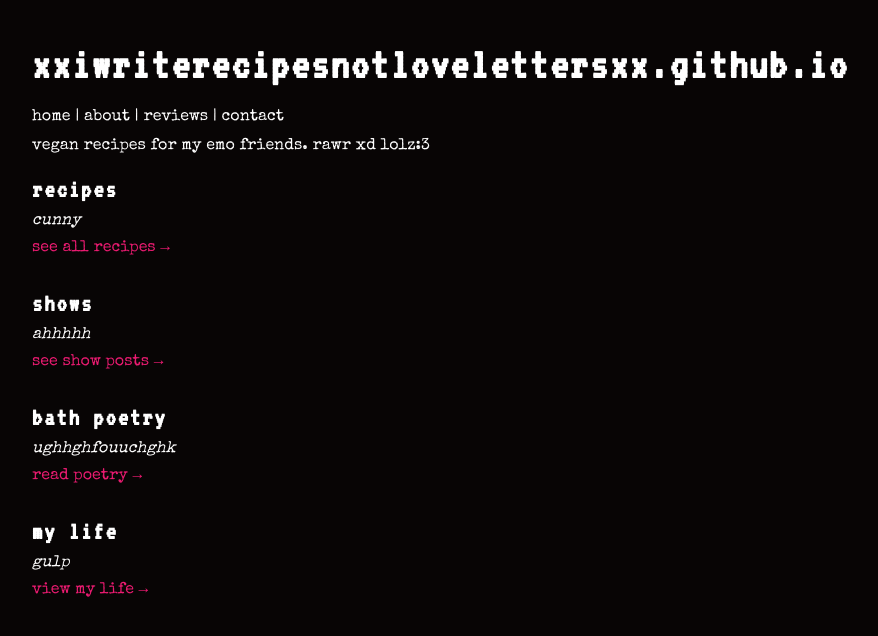
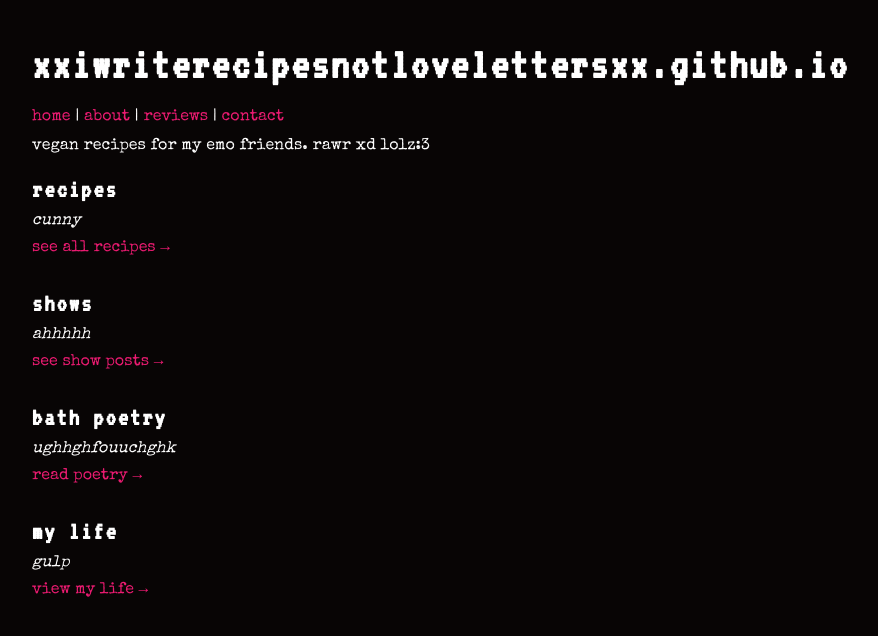
Before and after one commit to xxiwriterecipesnotlovelettersxx/xxiwriterecipesnotlovelettersxx.github.io, a Jekyll site: the page built from index.md, in a window 1280 px wide. Shown: the top 636 px of the page, without its empty margins (233-1111 px from the left). Built offline with Jekyll 4.4.1, drawn with Linux system fonts in a browser that asks for light colours.

Commit message:
Update style.css

```diff
--- a/assets/css/style.css
+++ b/assets/css/style.css
@@ -64,7 +64,7 @@ header h1 {
 
 /* site title link styling */
 header h1 a {
-  color: #FFFFFF !important;   /* force white, overrides body a */
+  color: #FFFFFF !important;   /* only the site title is white */
   text-decoration: none;
   font-family: 'VT323', monospace;
 }
@@ -75,14 +75,14 @@ header h1 a:hover {
   font-weight: bold;
 }
 
-/* nav links styling */
+/* nav links styling (keep them pink) */
 header nav a {
-  color: #FFFFFF !important;
+  color: #EB1B71;          /* pink */
   text-decoration: none;
 }
 
 header nav a:hover {
-  color: #FFFFFF !important;
+  color: #B21653;          /* slightly darker pink on hover */
   text-decoration: underline;
   font-weight: bold;
 }
```
